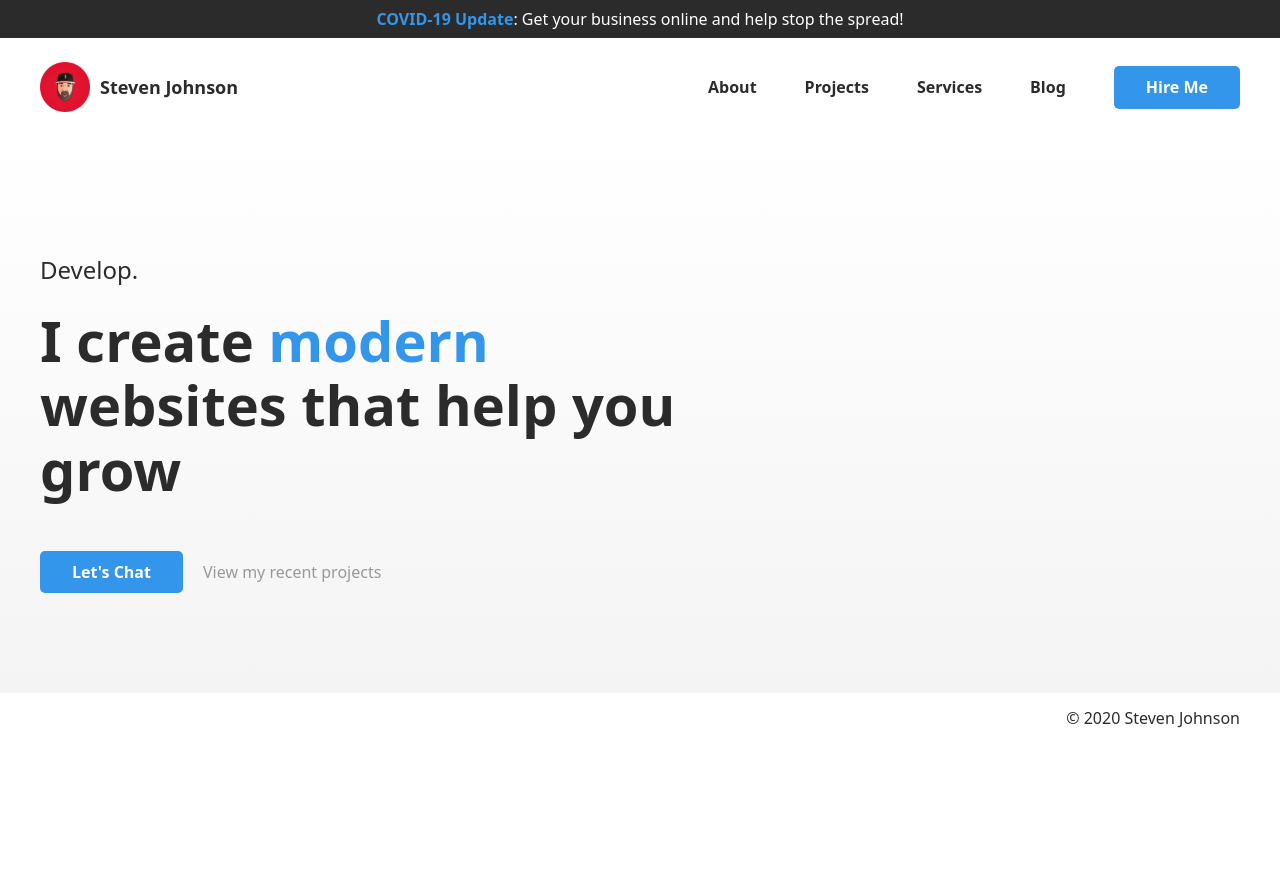
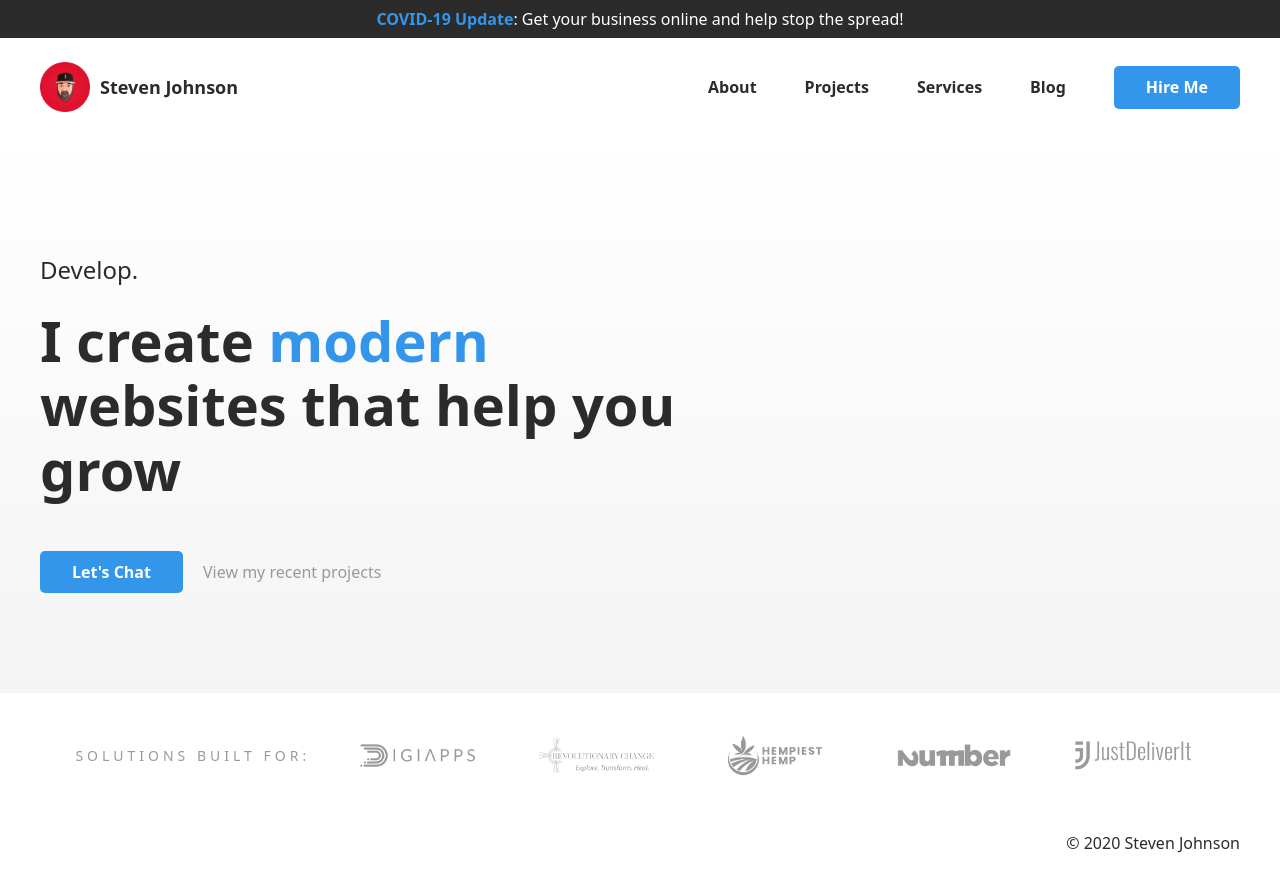
Before and after one commit to TechJohnson/techjohnson-2021, a Gatsby site: page / in a window 1280 px wide. Before the commit the page ends 800 px from the top, so only its background shows below. Built offline with nearby package versions, Linux system fonts and the light colour scheme; Gatsby itself is replaced by a stand-in of ours.

Commit message:
Solutions area

```diff
--- /dev/null
+++ b/src/components/solutions.js
@@ -0,0 +1,63 @@
+import React from "react"
+import { useStaticQuery, graphql } from "gatsby"
+import Img from "gatsby-image"
+
+const Solutions = () => {
+    const data = useStaticQuery(graphql`
+    query {
+        digiapps: file(absolutePath: { regex: "/digiapps-logo.png/" }) {
+            childImageSharp {
+                fixed(height: 75) {
+                ...GatsbyImageSharpFixed
+                }
+            }
+        }
+        hemp: file(absolutePath: { regex: "/hemp-logo.png/" }) {
+            childImageSharp {
+                fixed(height: 75) {
+                ...GatsbyImageSharpFixed
+                }
+            }
+        }
+        jdi: file(absolutePath: { regex: "/jdi-logo.png/" }) {
+            childImageSharp {
+                fixed(height: 75) {
+                ...GatsbyImageSharpFixed
+                }
+            }
+        }
+        number: file(absolutePath: { regex: "/number-logo.png/" }) {
+            childImageSharp {
+                fixed(height: 75) {
+                ...GatsbyImageSharpFixed
+                }
+            }
+        }
+        rev: file(absolutePath: { regex: "/rev-logo.png/" }) {
+            childImageSharp {
+                fixed(height: 75) {
+                ...GatsbyImageSharpFixed
+                }
+            }
+        }
+    }
+`)
+
+    return (
+        <div className="solutionSection">
+            <div className="container">
+                <div className="solutions">
+                    <p>Solutions built for:</p>
+                    <Img fixed={data.digiapps.childImageSharp.fixed} style={{ padding: 0, margin: 0 }} />
+                    <Img fixed={data.rev.childImageSharp.fixed} style={{ padding: 0, margin: 0 }} />
+                    <Img fixed={data.hemp.childImageSharp.fixed} style={{ padding: 0, margin: 0 }} />
+                    <Img fixed={data.number.childImageSharp.fixed} style={{ padding: 0, margin: 0 }} />
+                    <Img fixed={data.jdi.childImageSharp.fixed} style={{ padding: 0, margin: 0 }} />
+                </div>
+            </div>
+        </div>
+    )
+
+}
+
+export default Solutions
--- a/src/pages/index.js
+++ b/src/pages/index.js
@@ -3,6 +3,7 @@ import { graphql } from "gatsby"
 import Layout from "../components/layout"
 import SEO from "../components/seo"
 import HomepageShowcase from "../components/homepageshowcase"
+import Solutions from "../components/solutions"
 
 const Index = ({ data, location }) => {
 
@@ -14,6 +15,8 @@ const Index = ({ data, location }) => {
       <div className='tdg-gray'>
         <HomepageShowcase />
       </div>
+
+      <Solutions />
 
     </Layout>
   )
--- a/src/style.scss
+++ b/src/style.scss
@@ -1,4 +1,5 @@
 $primary: #3396EB;
+$gray: #999999;
 $black: #2b2b2b;
 $white: #ffffff;
 $font: system-ui,-apple-system,Segoe UI,Roboto,Ubuntu,Cantarell,Noto Sans,sans-serif,BlinkMacSystemFont,Helvetica Neue,Arial,Apple Color Emoji,Segoe UI Emoji,Segoe UI Symbol,Noto Color Emoji;
@@ -118,11 +119,11 @@ body {
     a {
         margin-left: 20px;
         text-decoration: none;
-        color: #999999;
+        color: $gray ;
         transition: 0.3s ease all;
         left: 0;
         &:hover {
-            border-bottom: 1px solid #999999;
+            border-bottom: 1px solid $gray ;
             padding-bottom: 2px;
         }
     }
@@ -131,3 +132,24 @@ body {
 .tdg-gray {
     background-image: linear-gradient($white, #f4f4f4);
 }
+
+.solutionSection {
+    padding: 0;
+    margin: 0;
+    .solutions {
+        display: flex;
+        justify-content: space-evenly;
+        align-items: center;
+        flex-wrap: wrap;
+        color: $gray;
+        padding: 25px 0;
+        margin: 0;
+        p {
+            text-transform: uppercase;
+            font-size: .875rem;
+            letter-spacing: .25rem;
+            padding: 0;
+            margin: 0;
+        }
+    }
+}
```
Also changed, not shown: content/assets/digiapps-logo.png (added), content/assets/hemp-logo.png (added), content/assets/jdi-logo.png (added), content/assets/number-logo.png (added), content/assets/rev-logo.png (added), src/style.css, 1 other file.
